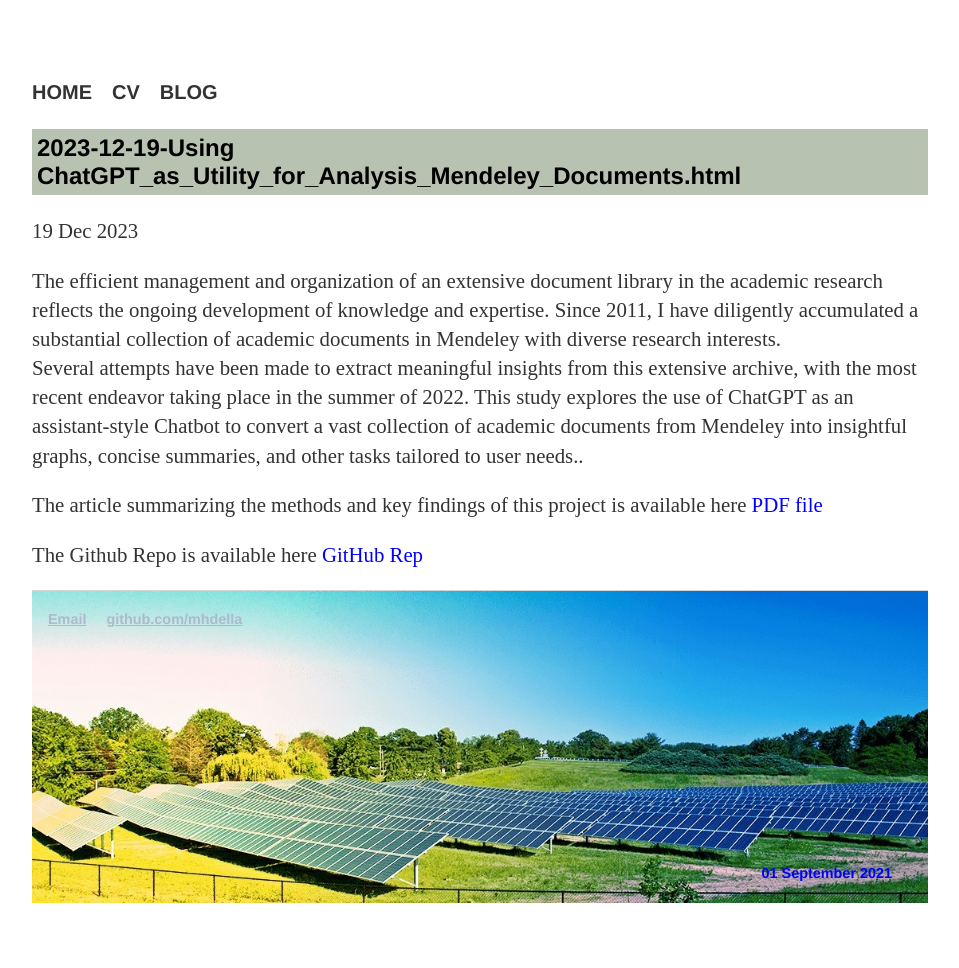
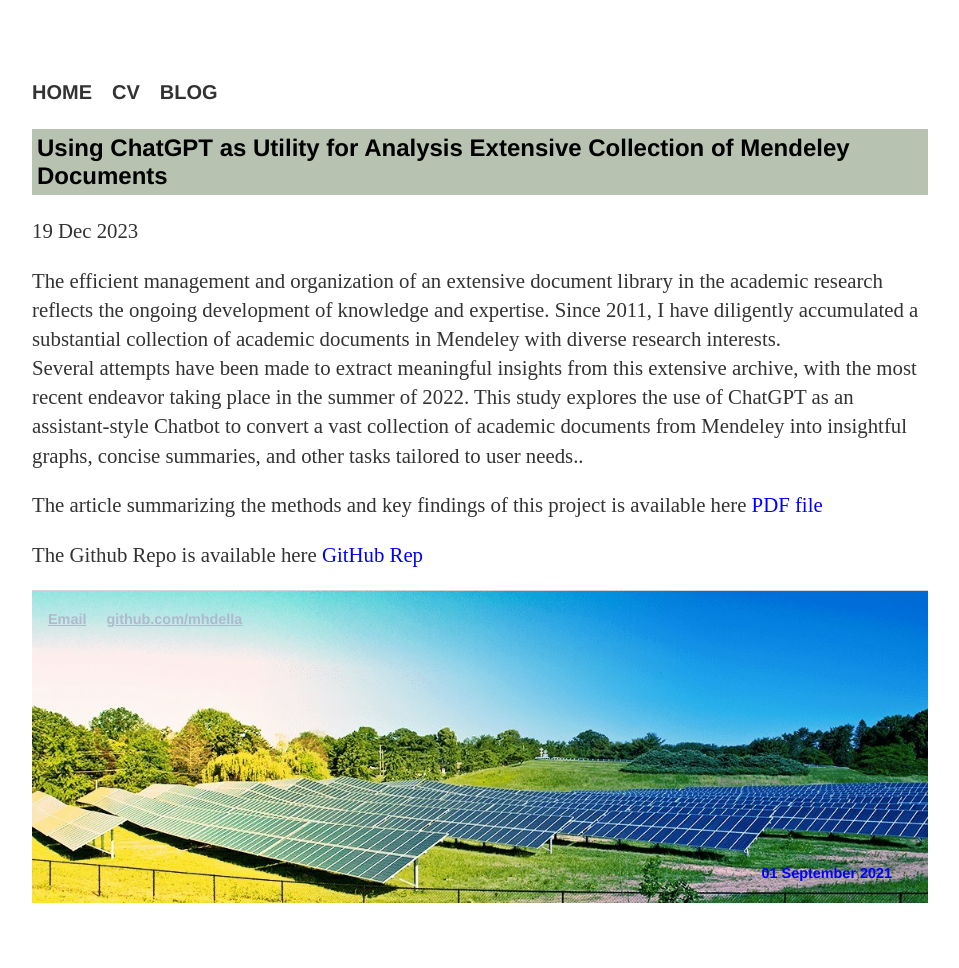
Before and after one commit to MohamedAbuella/MohamedAbuella.github.io, a Jekyll site: the page built from _posts/2023-12-19-Using_ChatGPT_as_Utility_for_Analysis_Mendeley_Documents.html, in a window 1280 px wide. Shown: the whole page, without its empty margins (160-1119 px from the left). Built offline with Jekyll 4.4.1, drawn with Linux system fonts in a browser that asks for light colours; nearby versions of some CDN libraries; a script that is not in the unit is left out; comment, search, counter and statistics services are not loaded.

Commit message:
Update 2023-12-19-Using_ChatGPT_as_Utility_for_Analysis_Mendeley_Documents.html

```diff
--- a/_posts/2023-12-19-Using_ChatGPT_as_Utility_for_Analysis_Mendeley_Documents.html
+++ b/_posts/2023-12-19-Using_ChatGPT_as_Utility_for_Analysis_Mendeley_Documents.html
@@ -1,5 +1,5 @@
 ---
-title:      "2023-12-19-Using ChatGPT_as_Utility_for_Analysis_Mendeley_Documents.html"
+title:      "Using ChatGPT as Utility for Analysis Extensive Collection of Mendeley Documents"
 created_at: 2023-12-19 00:00:00 EST
 author:     Mohamed Abuella
 layout:     post
```
